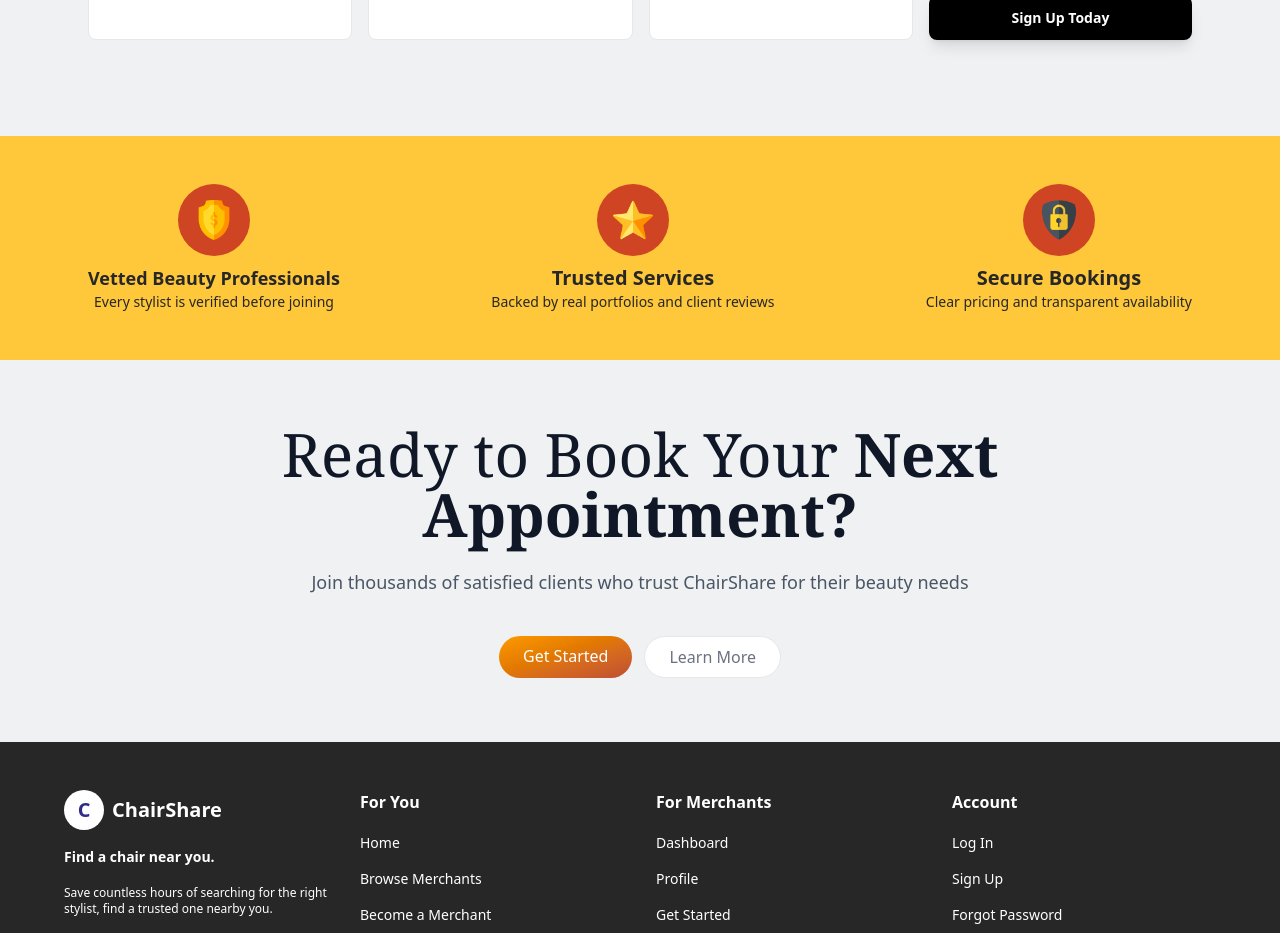
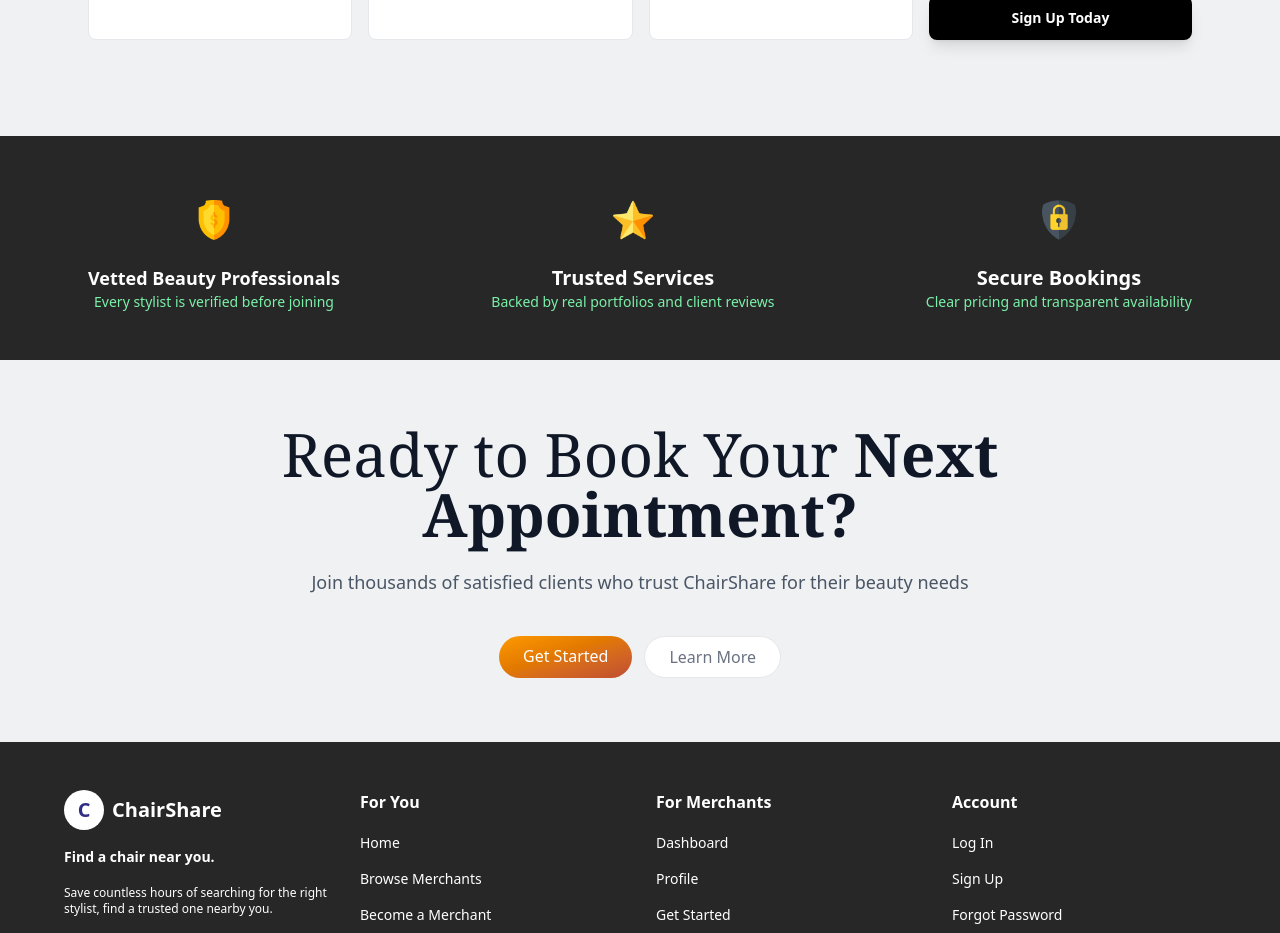
Before and after one commit to KayviaHarriott/chair-share, a React (Vite) app: page / in a window 1280 px wide. Shown: the part 1480-2413 px from the top of the page. Built offline with nearby package versions, Linux system fonts and the light colour scheme.

Commit message:
Added styling to banner

```diff
--- a/src/pages/HomePage.tsx
+++ b/src/pages/HomePage.tsx
@@ -191,10 +191,10 @@ export const Home = () => {
           </div>
         </div>
       </div>
-      <div className="bg-[#FFC83A] flex justify-center">
-        <div className="max-w-[1200px] text-[#272727] flex justify-between w-full gap-6 text-center py-12 px-12">
+      <div className="bg-[#272727] flex justify-center">
+        <div className="max-w-[1200px] text-white flex justify-between w-full gap-6 text-center py-12 px-12">
           <div className="flex flex-col items-center">
-            <div className="h-18 w-18 rounded-full bg-[#CF4422] flex items-center justify-center mb-2">
+            <div className="h-18 w-18 rounded-full flex items-center justify-center mb-2">
               <img
                 src="/icons/shieldIcon.png"
                 alt="shield icon"
@@ -205,13 +205,13 @@ export const Home = () => {
             <h3 className="text-lg font-semibold">
               Vetted Beauty Professionals
             </h3>
-            <p className="font-light text-sm">
+            <p className="text-sm text-green-300">
               Every stylist is verified before joining
             </p>
           </div>
 
           <div className="flex flex-col items-center">
-            <div className="h-18 w-18 rounded-full bg-[#CF4422] flex items-center justify-center mb-2">
+            <div className="h-18 w-18 rounded-full flex items-center justify-center mb-2">
               <img
                 src="/icons/starIcon.png"
                 alt="shield icon"
@@ -219,13 +219,13 @@ export const Home = () => {
               />
             </div>
             <h3 className="text-xl font-bold">Trusted Services</h3>
-            <p className="font-light text-sm">
+            <p className="text-sm text-green-300">
               Backed by real portfolios and client reviews
             </p>
           </div>
 
           <div className="flex flex-col items-center">
-            <div className="h-18 w-18 rounded-full bg-[#CF4422] flex items-center justify-center mb-2">
+            <div className="h-18 w-18 rounded-full flex items-center justify-center mb-2">
               <img
                 src="/icons/privacyIcon.png"
                 alt="shield icon"
@@ -233,7 +233,7 @@ export const Home = () => {
               />
             </div>
             <h3 className="text-xl font-bold">Secure Bookings</h3>
-            <p className="font-light text-sm">
+            <p className="text-sm text-green-300">
               Clear pricing and transparent availability
             </p>
           </div>
```
